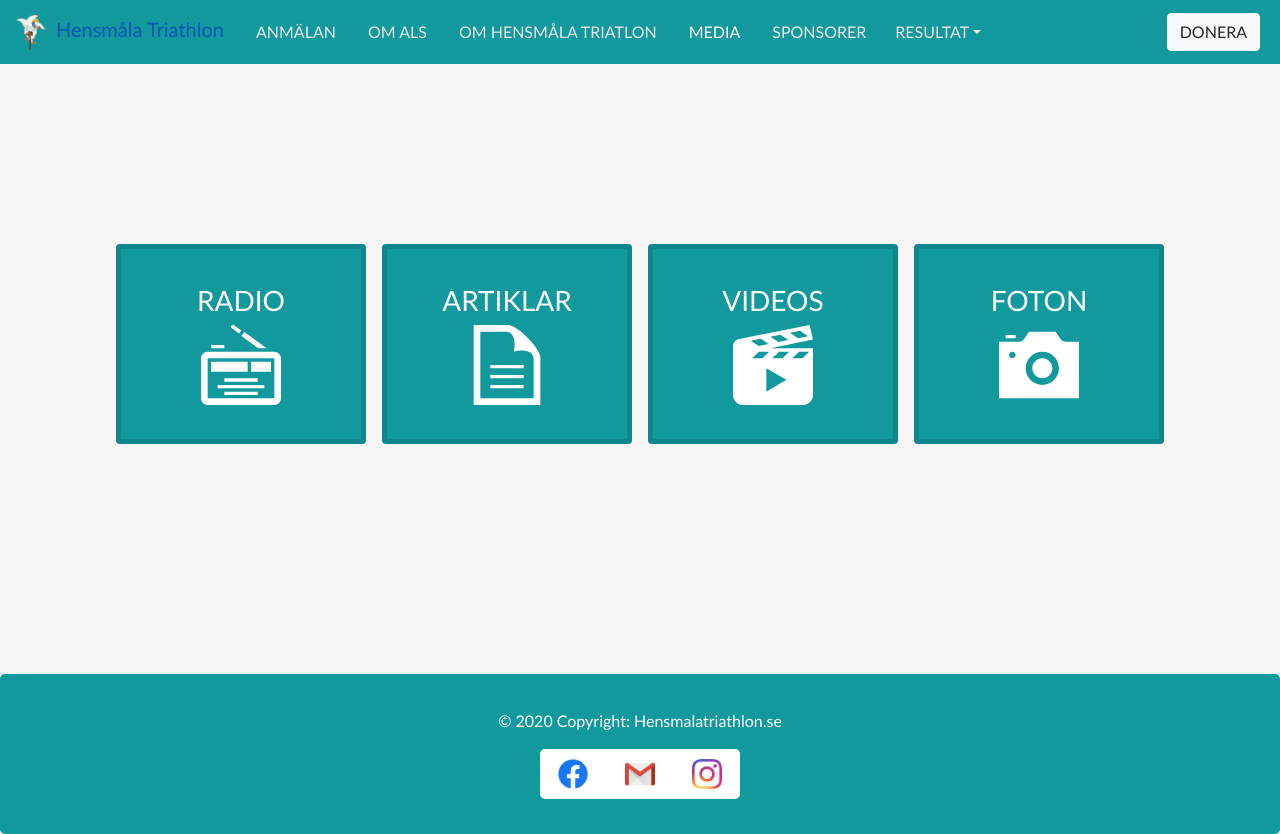
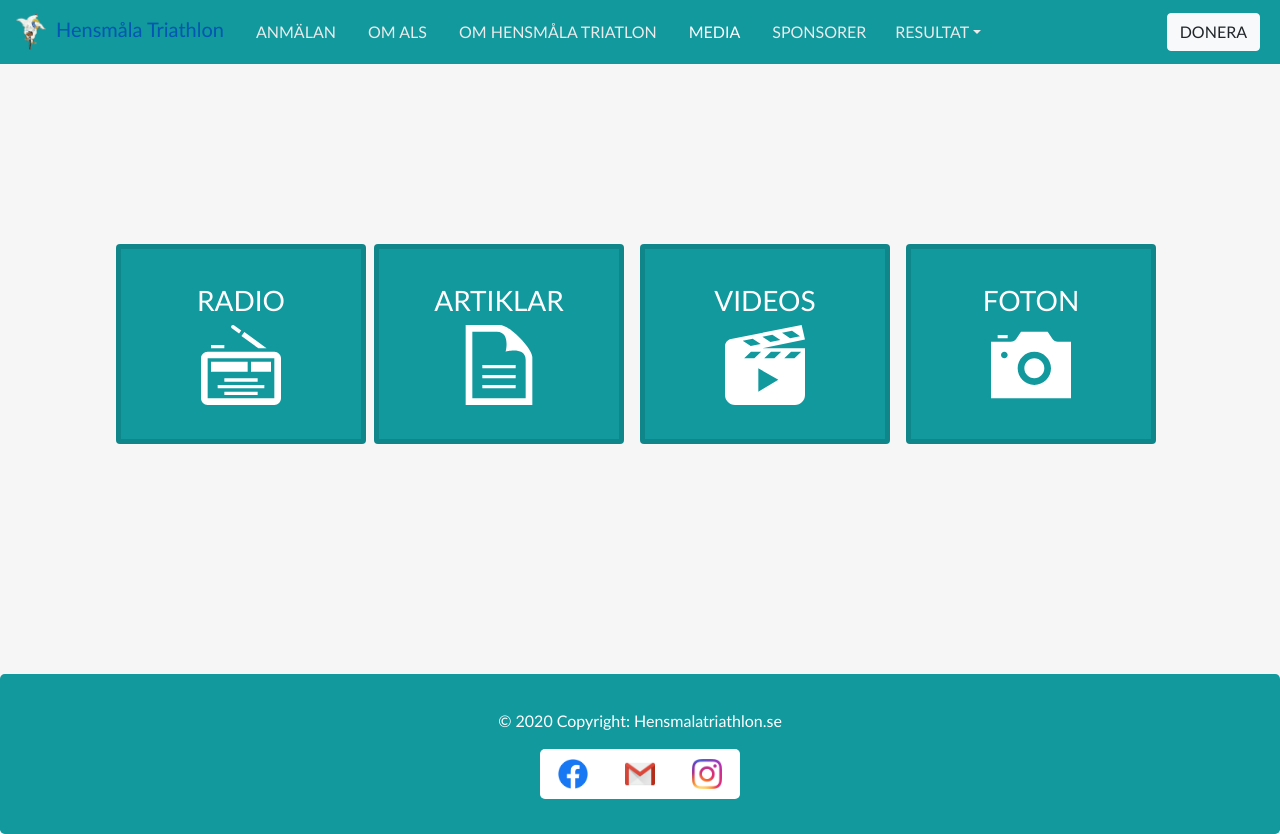
Before and after one commit to arnessonpontus/hensmala_triathon, a React (Create React App) app: page /#/media in a window 1280 px wide. In both pictures the pointer is over the link "Hensmåla Triathlon". Built offline with nearby package versions, Linux system fonts and the light colour scheme.

Commit message:
Add small hover effect

```diff
--- a/src/App.css
+++ b/src/App.css
@@ -35,6 +35,10 @@ a {
   color: black;
 }
 
+a :hover{
+  opacity: 70%;
+}
+
 p {
   color: rgb(15, 15, 15);
 }
@@ -55,6 +59,7 @@ p {
 
 .tabLink:hover {
   cursor: pointer;
+  color: red;
 }
 
 .card-title {
@@ -125,6 +130,12 @@ p {
   height: 0;
 }
 
+.media-container :hover{
+  opacity: 80%;
+  text-decoration: none;
+}
+
+
 @media (max-width: 1040px) {
   .donate{
     visibility: hidden;
--- a/src/components/Home.js
+++ b/src/components/Home.js
@@ -8,7 +8,6 @@ import {
   Card,
   CardBody,
   CardText,
-  Jumbotron,
   Button
 } from "reactstrap";
 
--- a/src/components/Media.js
+++ b/src/components/Media.js
@@ -1,11 +1,12 @@
 import React from "react";
 import { Link } from "react-router-dom";
-import { Container, Card, CardBody, Row } from "reactstrap";
+import { Container, Card } from "reactstrap";
 
 class Media extends React.Component {
   render() {
     return (
       <Container
+        className="media-container"
         style={{
           minHeight: "70vh",
           display: "flex",
@@ -15,7 +16,7 @@ class Media extends React.Component {
         }}
       >
         <Link to="/radio">
-          <Card style={styles.cardStyle} className="text-center m-2 ">
+          <Card style={styles.cardStyle}>
             <h3 style={styles.textStyle}>RADIO</h3>
             <img
               height="80px"
--- a/src/components/News.js
+++ b/src/components/News.js
@@ -1,5 +1,5 @@
 import React, { Component } from "react";
-import { Col, Card, CardBody, CardText } from "reactstrap";
+import { Col, Card, CardBody } from "reactstrap";
 import newsArc from "../assets/news";
 
 class News extends Component {
@@ -47,6 +47,7 @@ class News extends Component {
                       }}
                       width="100%"
                       src={news.image}
+                      alt={news.image}
                     ></img>
                   </Col>
                 </div>
```
Also changed, not shown: src/components/Footer.js (+1 -9 lines).
